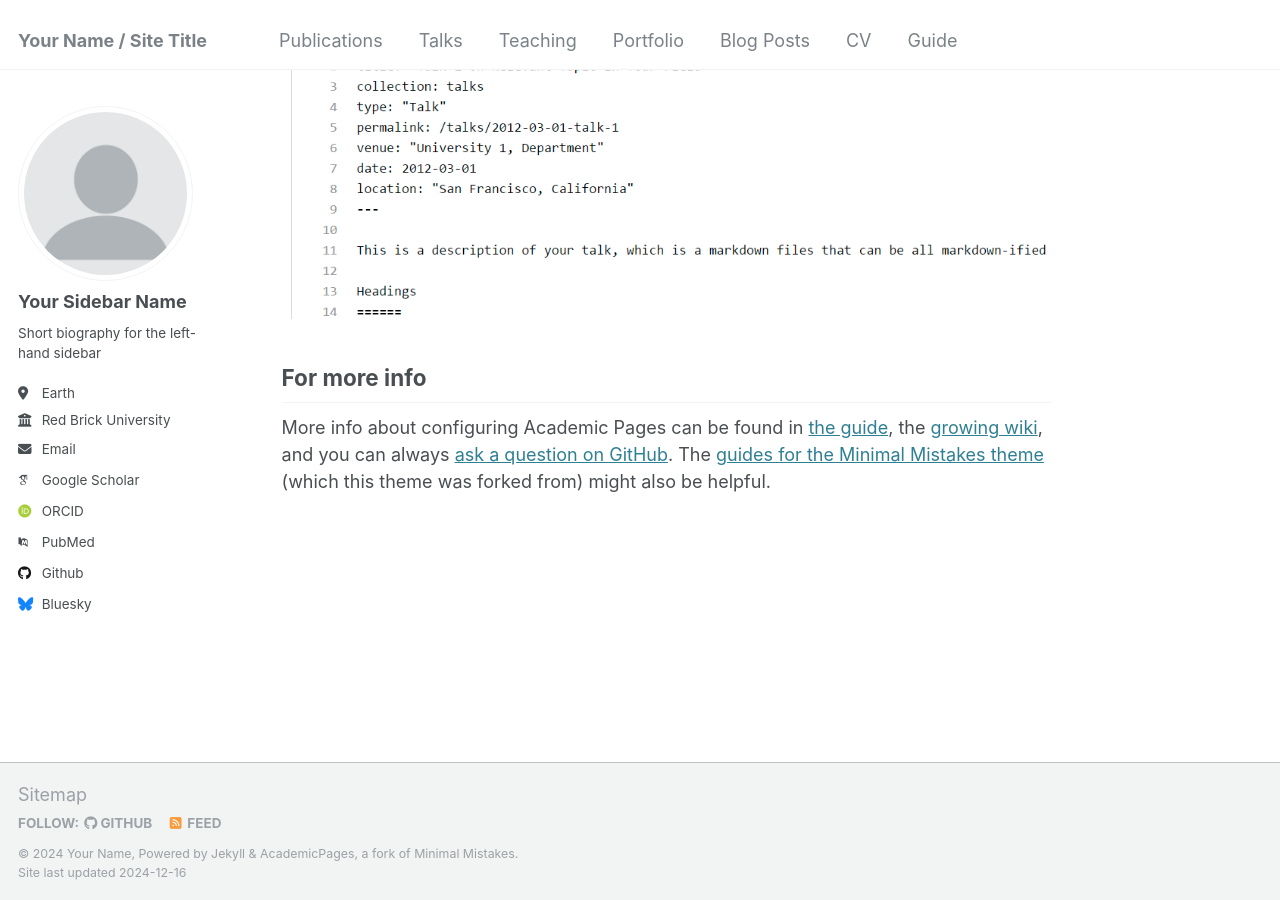
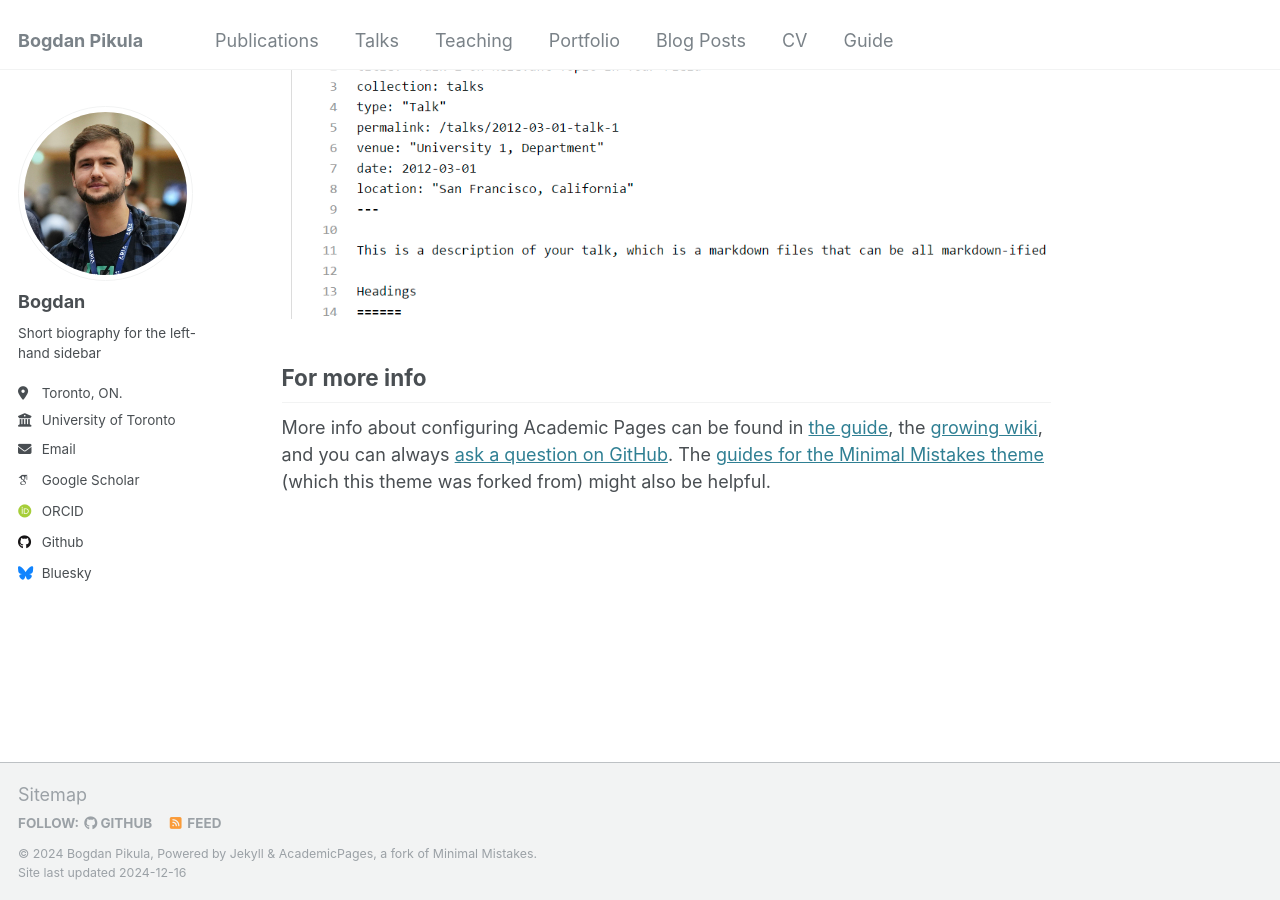
Before and after one commit to bogdan-pikula/bogdan-pikula.github.io, a Jekyll site: the page built from _pages/about.md, in a window 1280 px wide and 900 px high, scrolled down 2643 px. Built offline with Jekyll 4.4.1, drawn with Linux system fonts in a browser that asks for light colours; some web fonts are replaced.

Commit message:
Added init info about myself

```diff
--- a/_config.yml
+++ b/_config.yml
@@ -8,35 +8,35 @@
 
 # Basic Site Settings
 locale                   : "en-US"
-title                    : "Your Name / Site Title"
+title                    : "Bogdan Pikula"
 title_separator          : "-"
-name                     : &name "Your Name"
+name                     : &name "Bogdan Pikula"
 description              : &description "personal description"
-url                      : https://academicpages.github.io # the base hostname & protocol for your site e.g. "https://[your GitHub username].github.io"
+url                      : https://bogdan-pikula.github.io # the base hostname & protocol for your site e.g. "https://[your GitHub username].github.io"
 baseurl                  : "" # the subpath of your site, e.g. "/blog"
-repository               : "academicpages/academicpages.github.io"
+repository               : "bogdan-pikula/bogdan-pikula.github.io"
 
 # Site Author - The following control what appear as part of the author content on the side bar.
 #               If a field is blank the icon and link will not appear, otherwise it will be shown.
 #               Additional customization can be done by editing /_includes/author-profile.html
 author:
   # Biographic information
-  avatar           : "profile.png"
-  name             : "Your Sidebar Name"
+  avatar           : "profile.jpeg"
+  name             : "Bogdan"
   pronouns         : # example: "she/her"
   bio              : "Short biography for the left-hand sidebar"
-  location         : "Earth"
-  employer         : "Red Brick University"
+  location         : "Toronto, ON."
+  employer         : "University of Toronto"
   uri              : # URL
-  email            : "none@example.org"
+  email            : "pikula@dgp.toronto.edu"
 
   # Academic websites
   arxiv            : # URL - Update with the correct link to your profile
   googlescholar    : "https://scholar.google.com/citations?user=PS_CX0AAAAAJ"
   impactstory      : # URL
-  orcid            : "http://orcid.org/yourorcidurl"
+  orcid            : "https://orcid.org/0009-0007-4347-9911"
   semantic         : # URL
-  pubmed           : "https://www.ncbi.nlm.nih.gov/pubmed/?term=john+snow"
+  pubmed           : # URL
   researchgate     : # URL
   scopus           : # URL
 
@@ -44,12 +44,12 @@ author:
   bitbucket        : # Username - Update with your username on the site
   codepen          : # Username
   dribbble         : # Username
-  github           : "academicpages"
+  github           : "bogdan-pikula"
   kaggle           : # Username
   stackoverflow    : # User number or user number and name (i.e., use "1" or "1/jeff-atwood")
 
   # Social media
-  bluesky          : "bsky.app" # Replace this with you Bluesky username
+  bluesky          : "pikula.bsky.social" # Replace this with you Bluesky username
   facebook         : # Username
   flickr           : # Username
   foursquare       : # Username
```
Also changed, not shown: images/profile.jpeg (renamed from files/avatar_web.jpeg), images/profile.png (deleted).
